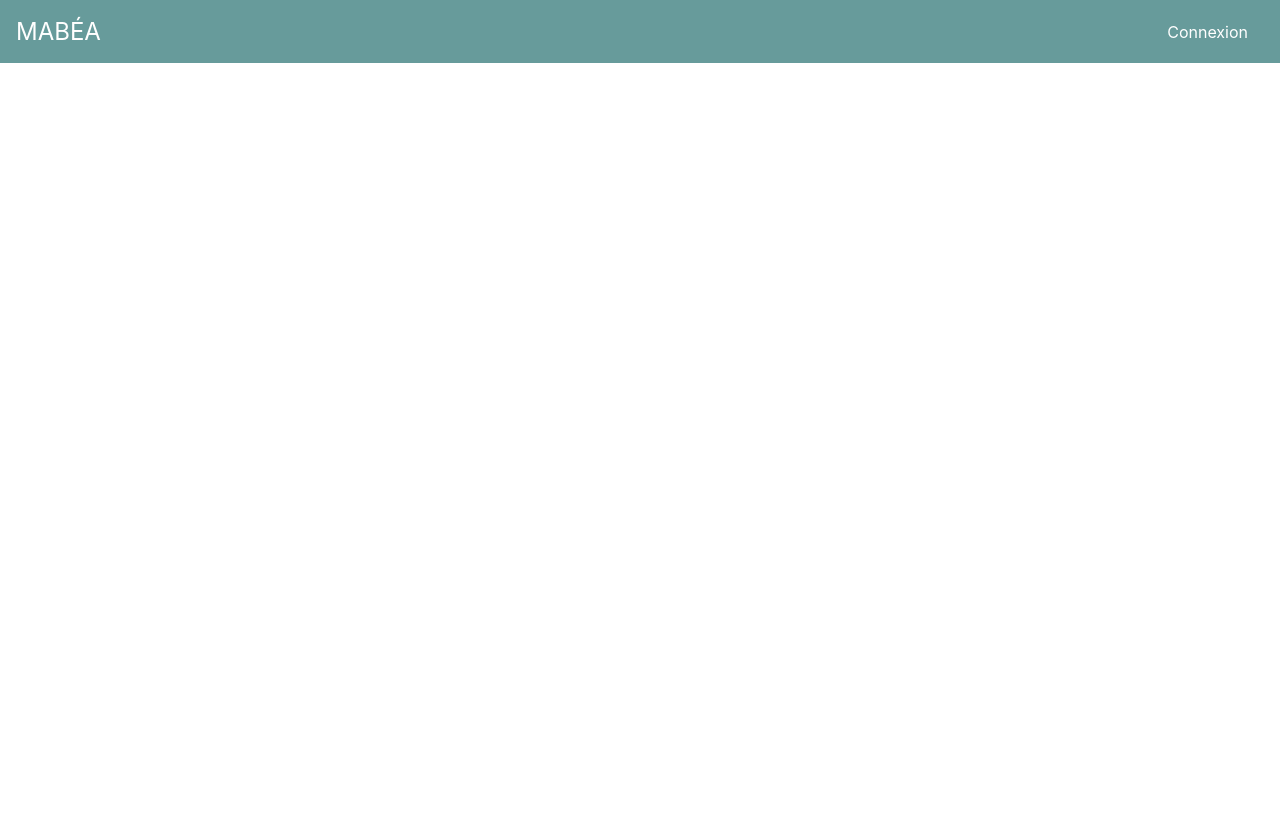
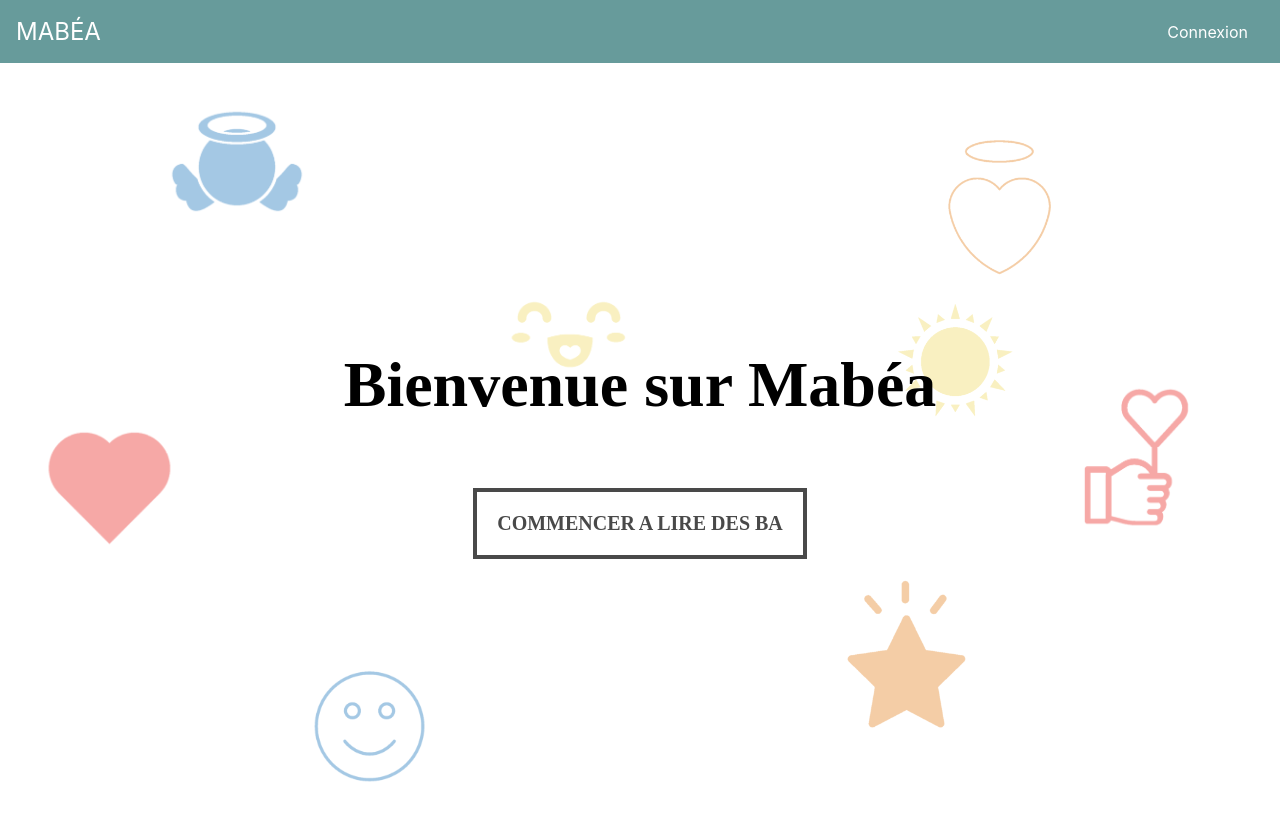
Before and after one commit to NicolasVid/Mabea, a React (Create React App) app: page / in a window 1280 px wide. Shown: the top 820 px of the page. Built offline with nearby package versions, Linux system fonts and the light colour scheme.

Commit message:
Correction route

```diff
--- a/src/App.js
+++ b/src/App.js
@@ -85,7 +85,7 @@ class App extends React.Component {
           />
           {backdrop}
           <main style={{ marginTop: "64px" }}>
-            <Route path="/Mabea" exact component={Welcome} />
+            <Route path="/" exact component={Welcome} />
             <Route
               path="/Read"
               component={() =>  (
--- a/src/components/BaInput/BaInput.js
+++ b/src/components/BaInput/BaInput.js
@@ -38,7 +38,6 @@ class baInput extends React.Component {
       .post("https://damp-thicket-56527.herokuapp.com/api/moderation", this.state)
       .then((response) => {
         this.setState({ status: response.status });
-        console.log(response);
       })
       .catch((error) => {
         console.log(error);
--- a/src/components/Login/Login.js
+++ b/src/components/Login/Login.js
@@ -32,7 +32,6 @@ class Login extends React.Component {
       .post("https://damp-thicket-56527.herokuapp.com/api/auth/login", this.state)
       .then((response) => {
           this.props.getUsername(response.data.username);
-          console.log(response.data);
           this.props.getToken(response.data.token);
           this.props.getAdmin(response.data.admin);
           this.props.isLogedHandler();
--- a/src/components/Moderation/Moderation.js
+++ b/src/components/Moderation/Moderation.js
@@ -39,7 +39,6 @@ class Moderation extends React.Component {
       };
 
       ValidationHandler = () => {
-        console.log(this.state);
         const Authaxios = axios.create({
           headers: {
             Authorization: "Bearer " + sessionStorage.getItem('token'),
```
